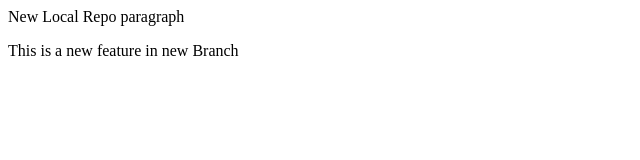
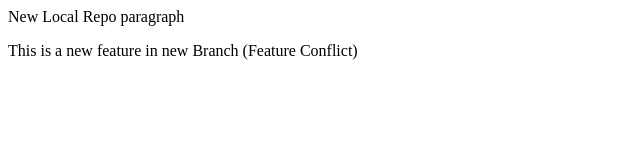
Before and after one commit to HassanWebsites565/localRepo, a plain HTML site: page index.html in a window 1280 px wide. Shown: the whole page, without its empty margins (0-640 px from the left). Drawn offline with Linux system fonts and the light colour scheme.

Commit message:
Feature Conflict

```diff
--- a/index.html
+++ b/index.html
@@ -1,2 +1,2 @@
 <p>New Local Repo paragraph</p>
-<p>This is a new feature in new Branch</p>
+<p>This is a new feature in new Branch (Feature Conflict)</p>
```
